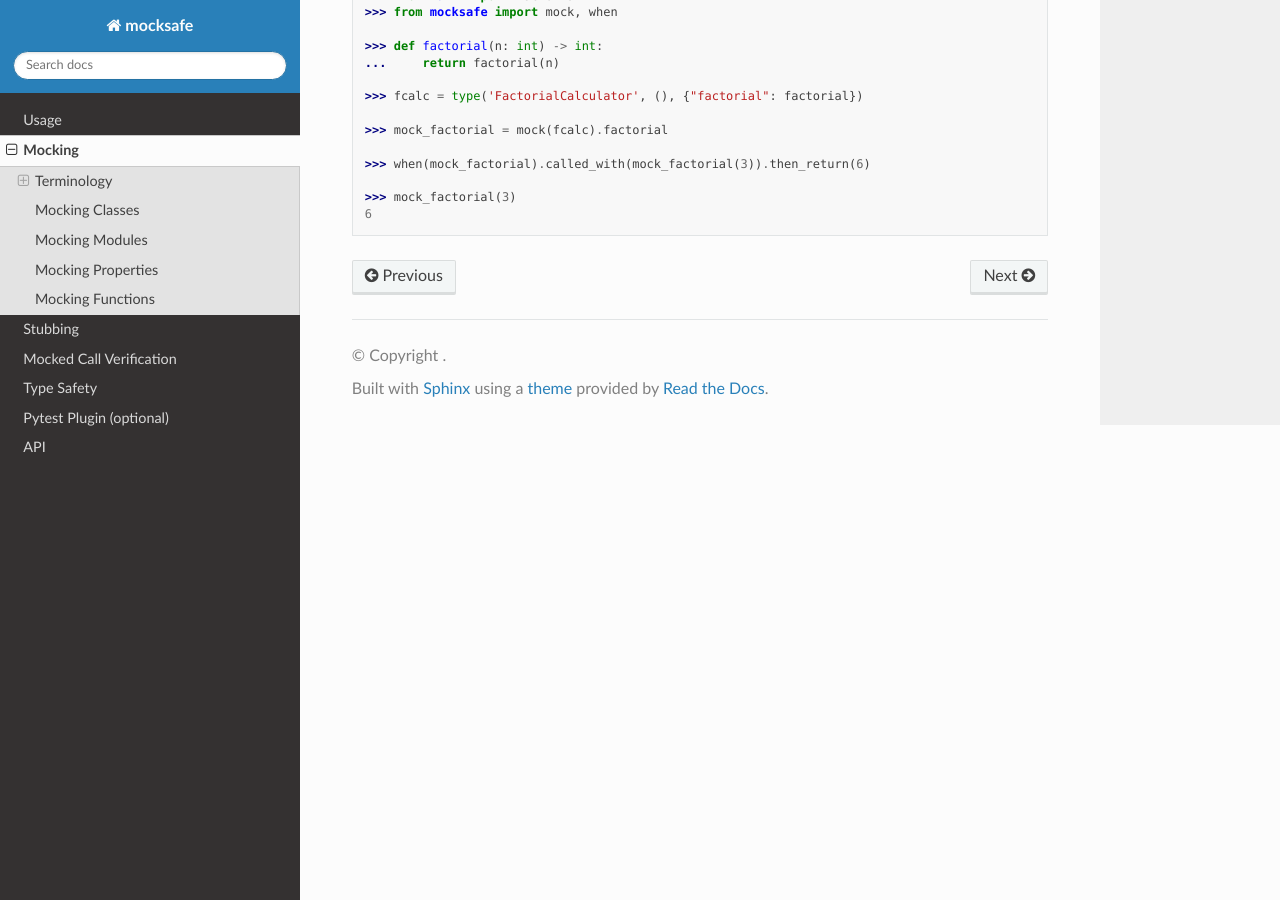
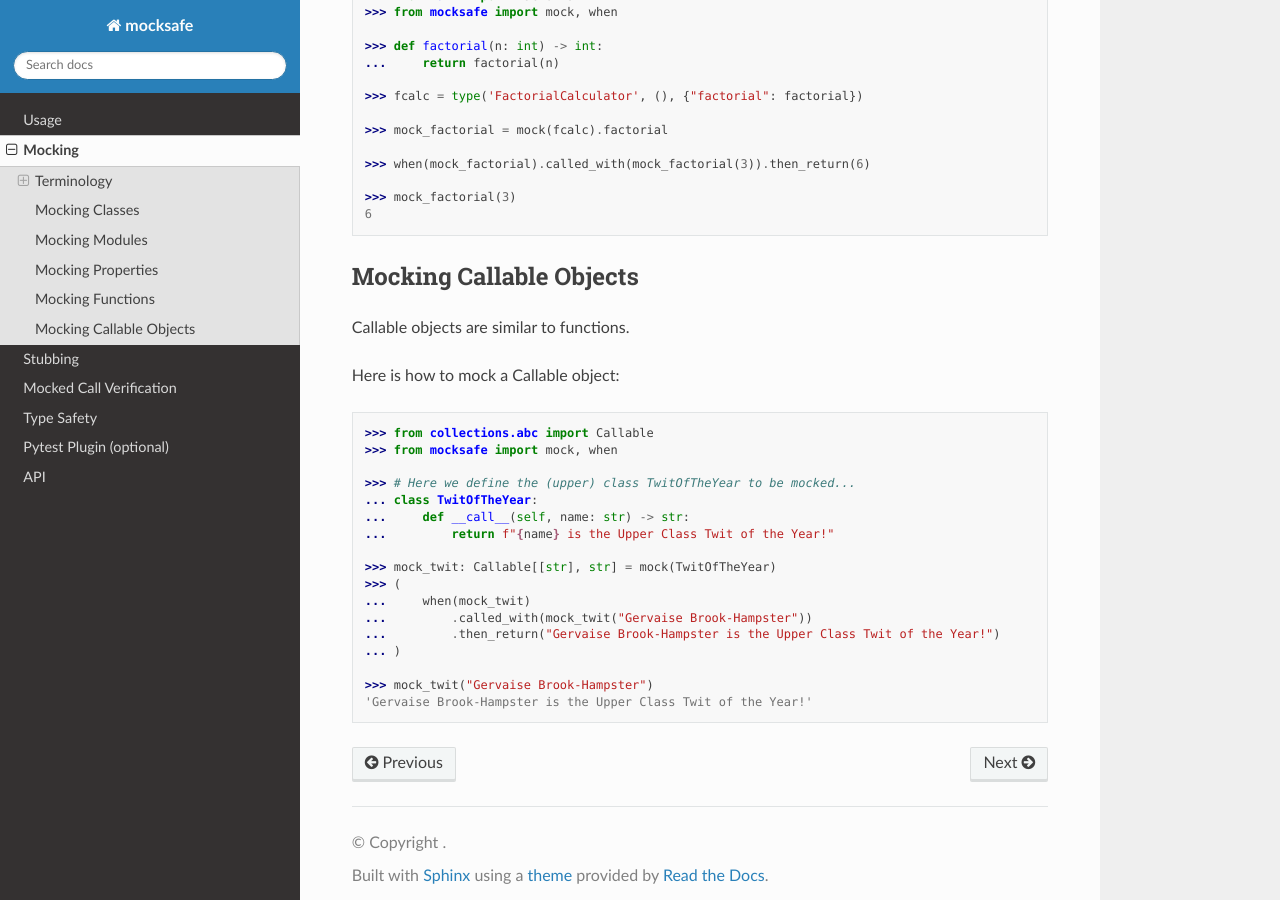
Before and after one commit to dmayo3/mocksafe, a Sphinx documentation site: the page built from docs/mocking.rst, in a window 1280 px wide and 900 px high, scrolled down 3319 px. Built offline with Sphinx 7.4.7 and the Read the Docs theme 3.1.0, drawn with Linux system fonts in a browser that asks for light colours.

Commit message:
Add support for mocking Callables (#72)
* Resolves #34

```diff
--- a/docs/mocking.rst
+++ b/docs/mocking.rst
@@ -192,3 +192,31 @@ You can also create an ad hoc type as a mockable specification:
 
     >>> mock_factorial(3)
     6
+
+
+Mocking Callable Objects
+------------------------
+
+Callable objects are similar to functions.
+
+Here is how to mock a Callable object:
+
+.. doctest::
+
+        >>> from collections.abc import Callable
+        >>> from mocksafe import mock, when
+
+        >>> # Here we define the (upper) class TwitOfTheYear to be mocked...
+        ... class TwitOfTheYear:
+        ...     def __call__(self, name: str) -> str:
+        ...         return f"{name} is the Upper Class Twit of the Year!"
+
+        >>> mock_twit: Callable[[str], str] = mock(TwitOfTheYear)
+        >>> (
+        ...     when(mock_twit)
+        ...         .called_with(mock_twit("Gervaise Brook-Hampster"))
+        ...         .then_return("Gervaise Brook-Hampster is the Upper Class Twit of the Year!")
+        ... )
+
+        >>> mock_twit("Gervaise Brook-Hampster")
+        'Gervaise Brook-Hampster is the Upper Class Twit of the Year!'
```
Also changed, not shown: 3 other files.
